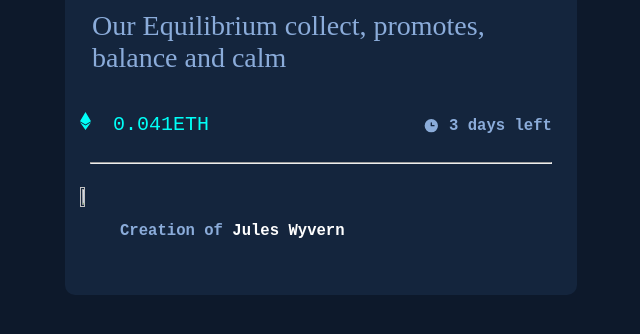
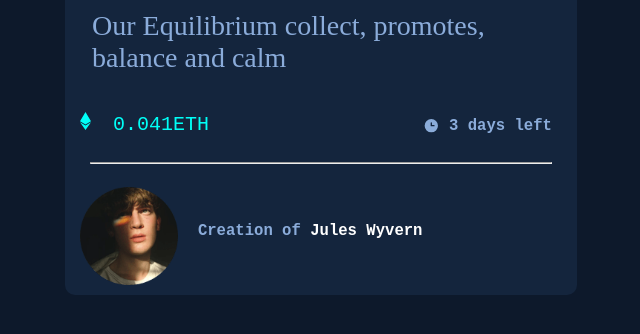
Before and after one commit to Chima22/NFT-Card, a plain HTML site: page index.html in a window 1280 px wide. Shown: the part 676-1010 px from the top of the page, without its empty margins (319-959 px from the left). Drawn offline with Linux system fonts and the light colour scheme.

Commit message:
Update index.html

```diff
--- a/index.html
+++ b/index.html
@@ -269,7 +269,7 @@
         <br>
         <hr>
         <div class="owner">
-             <img id="avat"src=".image-avatar.png" alt="">
+             <img id="avat"src="./image-avatar.png" alt="">
              <pre id="avater">Creation of <span>Jules Wyvern</span></pre>
         </div>
 
```
